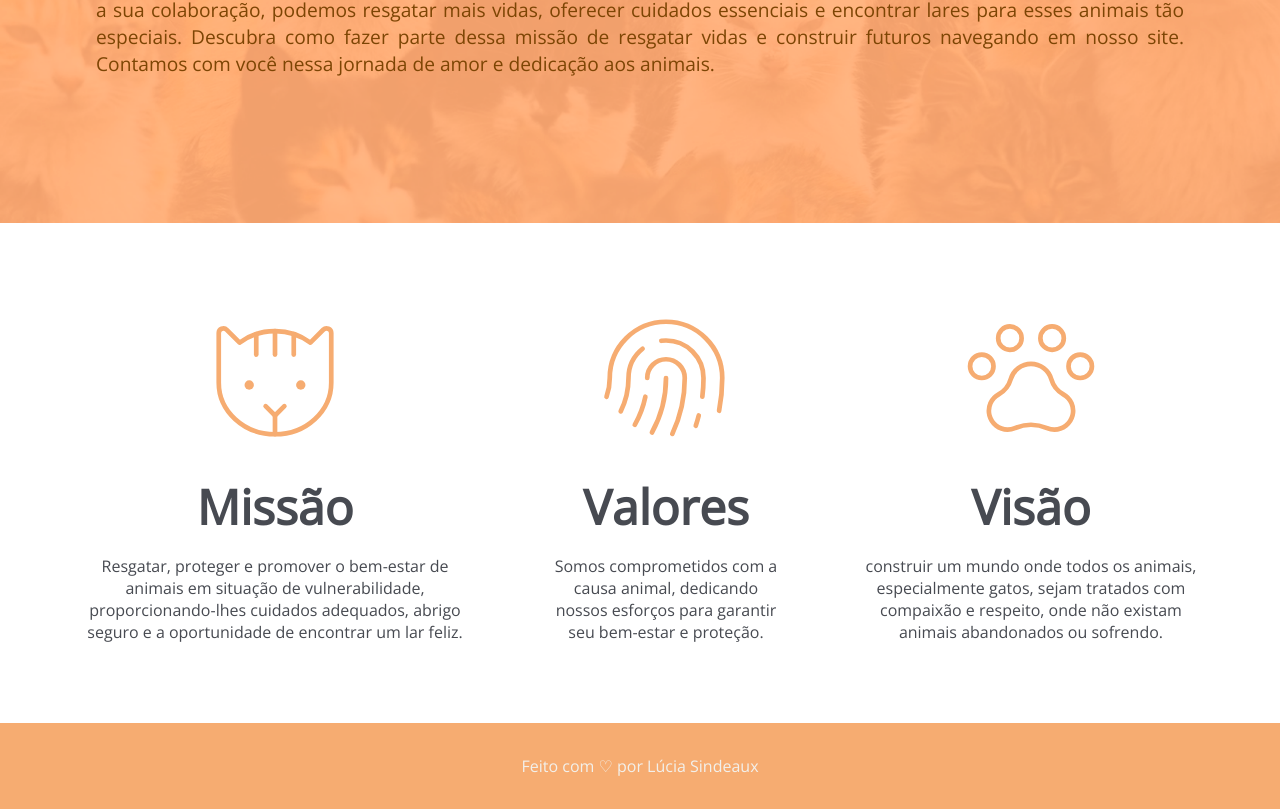
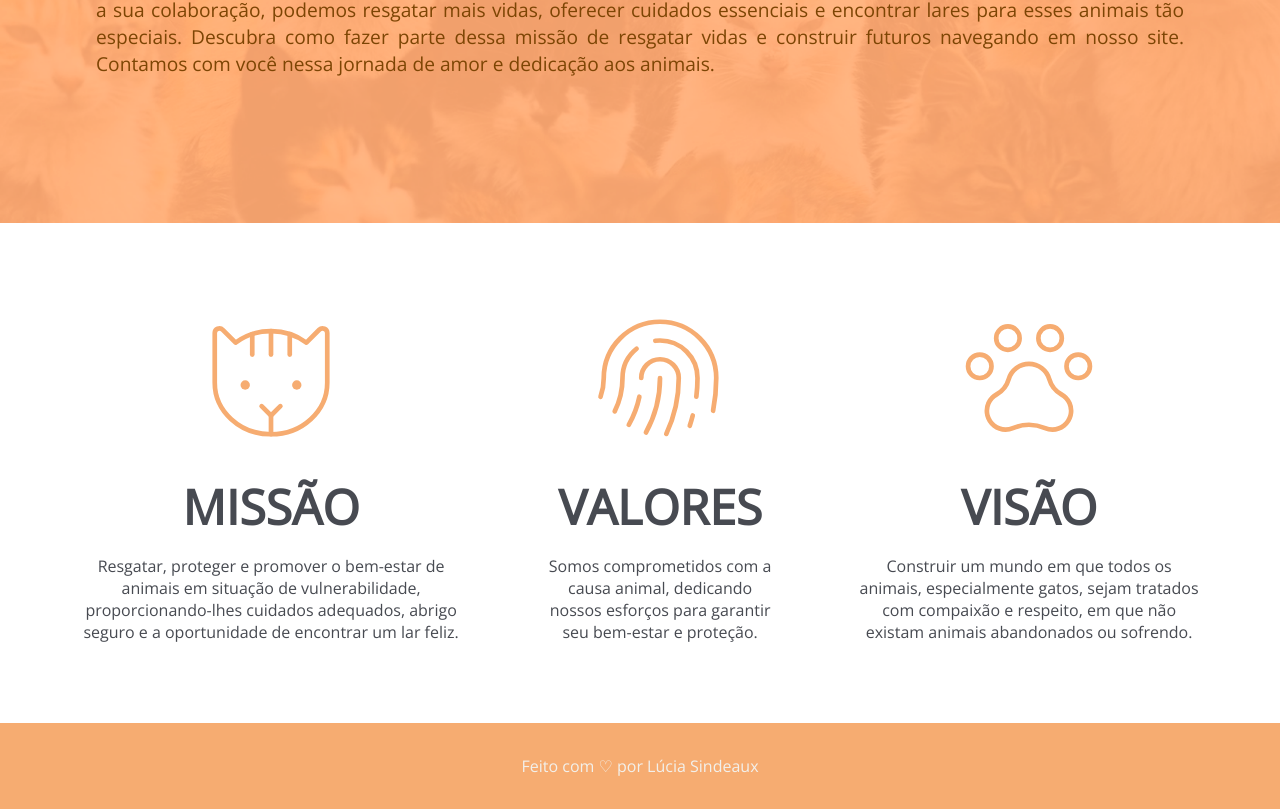
Before and after one commit to LuciaSindeaux/projeto-final-resgatinhos-reprograma, a React (Vite) app in the folder lucia-sindeaux/projeto-final-resgatinhos/: page / in a window 1280 px wide. Shown: the part 455-1264 px from the top of the page. Built offline with nearby package versions, Linux system fonts and the light colour scheme; no server answers.

Commit message:
ajuste de ortografia dos textos

```diff
--- a/lucia-sindeaux/projeto-final-resgatinhos/src/pages/Apadrinhamento.jsx
+++ b/lucia-sindeaux/projeto-final-resgatinhos/src/pages/Apadrinhamento.jsx
@@ -38,7 +38,7 @@ const Apadrinhamento = () => {
       </p>
       <p className={styles.headerSteps}><b>Passo 2:</b> Não temos valor mínimo para apadrinhamento, deixe o seu coração decidir. E você pode apadrinhar quantos gatinhos quiser, basta nos informar, ok?
       </p>
-      <p className={styles.headerSteps}><b>Passo 3:</b> Preencha o formulário na página de doação caso você deseje se tornar madrinha ou padrinho de um ou mais gatinhos. Entaremos em contato com você ao recebermos as suas respostas.
+      <p className={styles.headerSteps}><b>Passo 3:</b> Envie um e-mail para contato@resgatinhos.com.br se você deseje se tornar madrinha ou padrinho de um ou mais gatinhos. Entaremos em contato com você ao recebermos as suas respostas.
       </p>
       </div>
         <div className={styles.cardsContainer}>
--- a/lucia-sindeaux/projeto-final-resgatinhos/src/pages/Home.jsx
+++ b/lucia-sindeaux/projeto-final-resgatinhos/src/pages/Home.jsx
@@ -15,7 +15,7 @@ Descubra como fazer parte dessa missão de resgatar vidas e construir futuros na
       <div className={styles.homeContainer}>
         <div className={styles.cardContainer}>
           <Cat size={150} color="#f6ac71" weight="thin" />
-          <h2 className={styles.cardTitle}>Missão</h2>
+          <h2 className={styles.cardTitle}>MISSÃO</h2>
           <p className={styles.cardDescription}>
             Resgatar, proteger e promover o bem-estar de animais em situação de
             vulnerabilidade, proporcionando-lhes cuidados adequados, abrigo
@@ -24,7 +24,7 @@ Descubra como fazer parte dessa missão de resgatar vidas e construir futuros na
         </div>
         <div className={styles.cardContainer}>
           <Fingerprint size={150} color="#f6ac71" weight="thin" />
-          <h2 className={styles.cardTitle}>Valores</h2>
+          <h2 className={styles.cardTitle}>VALORES</h2>
           <p className={styles.cardDescription}>
             Somos comprometidos com a causa animal, dedicando nossos esforços
             para garantir seu bem-estar e proteção.
@@ -32,10 +32,10 @@ Descubra como fazer parte dessa missão de resgatar vidas e construir futuros na
         </div>
         <div className={styles.cardContainer}>
           <PawPrint size={150} color="#f6ac71" weight="thin" />
-          <h2 className={styles.cardTitle}>Visão</h2>
+          <h2 className={styles.cardTitle}>VISÃO</h2>
           <p className={styles.cardDescription}>
-            construir um mundo onde todos os animais, especialmente gatos, sejam
-            tratados com compaixão e respeito, onde não existam animais
+            Construir um mundo em que todos os animais, especialmente gatos,
+            sejam tratados com compaixão e respeito, em que não existam animais
             abandonados ou sofrendo.
           </p>
         </div>
```
